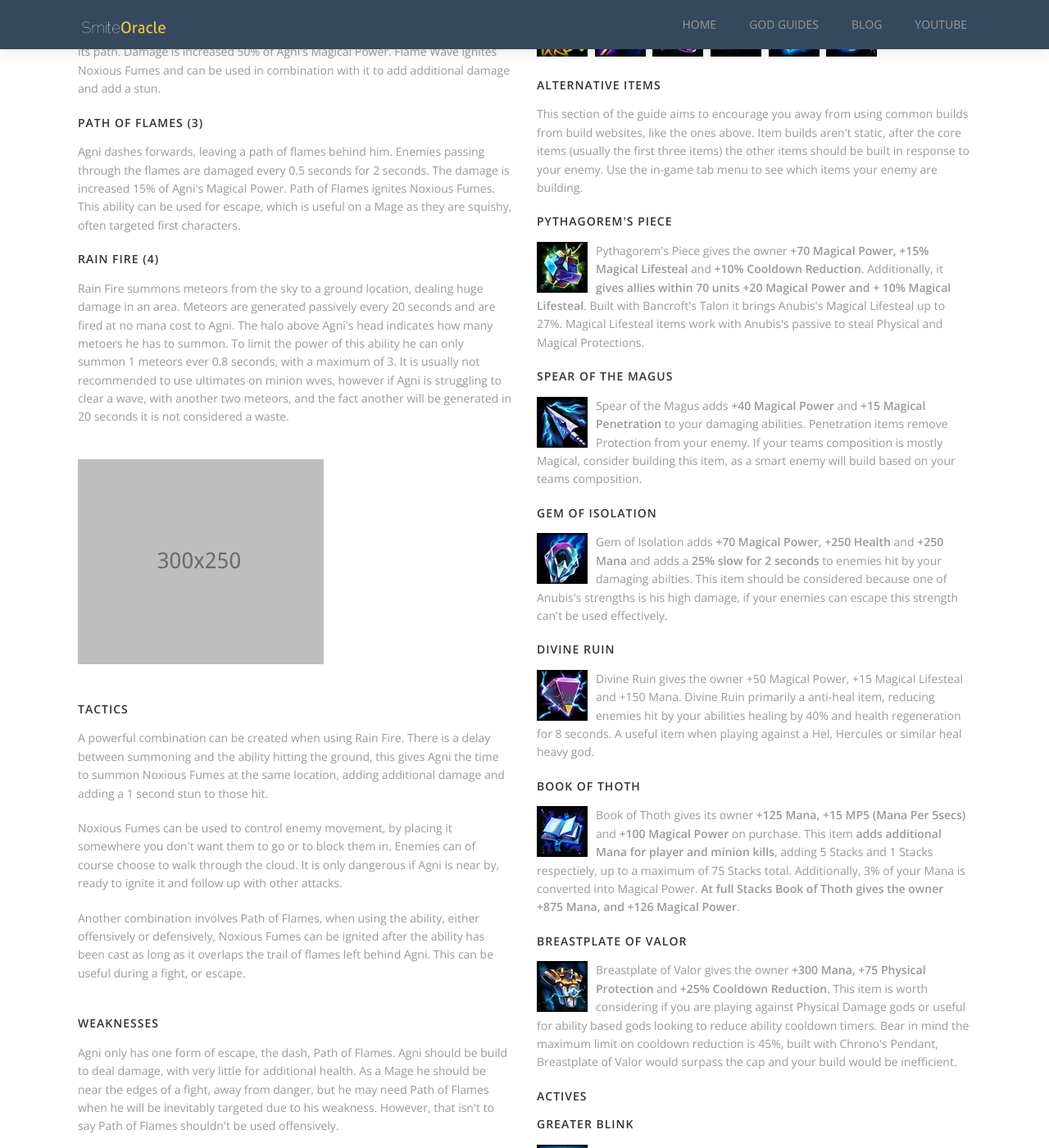
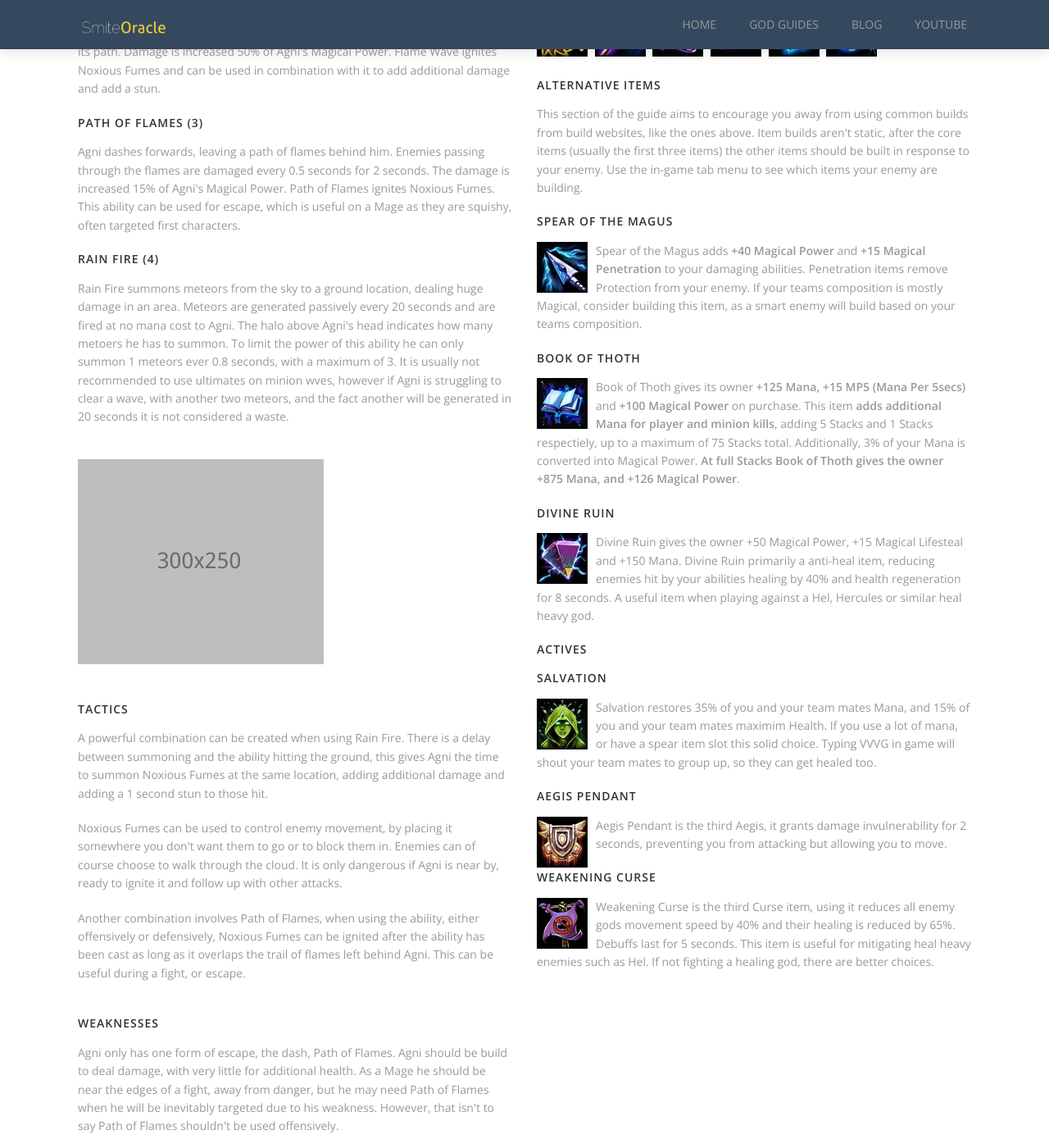
Before and after one commit to etims1/etims1.github.io, a Jekyll site: the page built from god-guides/agni.html, in a window 1280 px wide and 1400 px high, scrolled down 998 px. Shown: the whole window at 82% size. Built offline with Jekyll 4.4.1, drawn with Linux system fonts in a browser that asks for light colours; nearby versions of some CDN libraries; some of the changed text lies outside the part shown.

Commit message:
Fixed blog post link
Also removed items from agni

```diff
--- a/god-guides/agni.html
+++ b/god-guides/agni.html
@@ -113,24 +113,18 @@
 
         <h4 class='padding-top'>Alternative Items</h4>
         <p>This section of the guide aims to encourage you away from using common builds from build websites, like the ones above. Item builds aren't static, after the core items (usually the first three items) the other items should be built in response to your enemy. Use the in-game tab menu to see which items your enemy are building.</p>
-        <h4>Pythagorem's Piece</h4>
-        <div class='float-left alt-icon'><a href='#' class="hint--bottom" data-hint="Pythagorem's Piece"><img alt="" src="{{site.url}}/images/icons/pythagorems-piece.jpg" /></a></div><p>Pythagorem's Piece gives the owner <strong>+70 Magical Power, +15% Magical Lifesteal</strong> and <strong>+10% Cooldown Reduction</strong>. Additionally, it <strong>gives allies within 70 units +20 Magical Power and + 10% Magical Lifesteal</strong>. Built with Bancroft's Talon it brings Anubis's Magical Lifesteal up to 27%. Magical Lifesteal items work with Anubis's passive to steal Physical and Magical Protections.</p>
         <h4>Spear of the Magus</h4>
         <div class='float-left alt-icon'><a href='#' class="hint--bottom" data-hint="Spear of the Magus"><img alt="" src="{{site.url}}/images/icons/spear-of-magus.jpg" /></a></div><p>Spear of the Magus adds <strong>+40 Magical Power</strong> and <strong>+15 Magical Penetration</strong> to your damaging abilities. Penetration items remove Protection from your enemy. If your teams composition is mostly Magical, consider building this item, as a smart enemy will build based on your teams composition.</p>
-        <h4>Gem of Isolation</h4>
-        <div class='float-left alt-icon'><a href='#' class="hint--bottom" data-hint="Gem of Isolation"><img alt="" src="{{site.url}}/images/icons/gem-of-isolation.jpg" /></a></div><p>Gem of Isolation adds <strong>+70 Magical Power, +250 Health</strong> and <strong>+250 Mana</strong> and adds a <strong>25% slow for 2 seconds</strong> to enemies hit by your damaging abilties. This item should be considered because one of Anubis's strengths is his high damage, if your enemies can escape this strength can't be used effectively.</p>
+        <h4>Book of Thoth</h4>
+        <div class='float-left alt-icon'><a href='#' class="hint--bottom" data-hint="Book of Thoth"><img alt="" src="{{site.url}}/images/icons/book-of-thoth.jpg" /></a></div><p>Book of Thoth gives its owner <strong>+125 Mana, +15 MP5 (Mana Per 5secs)</strong> and <strong>+100 Magical Power</strong> on purchase. This item <strong>adds additional Mana for player and minion kills</strong>, adding 5 Stacks and 1 Stacks respectiely, up to a maximum of 75 Stacks total. Additionally, 3% of your Mana is converted into Magical Power. <strong>At full Stacks Book of Thoth gives the owner +875 Mana, and +126 Magical Power</strong>.</p>
         <h4>Divine Ruin</h4>
         <div class='float-left alt-icon'><a href='#' class="hint--bottom" data-hint="Divine Ruin"><img alt="" src="{{site.url}}/images/icons/divine-ruin.jpg" /></a></div><p>Divine Ruin gives the owner +50 Magical Power, +15 Magical Lifesteal and +150 Mana. Divine Ruin primarily a anti-heal item, reducing enemies hit by your abilities healing by 40% and health regeneration for 8 seconds. A useful item when playing against a Hel, Hercules or similar heal heavy god.</p>
-        <h4>Book of Thoth</h4>
-        <div class='float-left alt-icon'><a href='#' class="hint--bottom" data-hint="Book of Thoth"><img alt="" src="{{site.url}}/images/icons/book-of-thoth.jpg" /></a></div><p>Book of Thoth gives its owner <strong>+125 Mana, +15 MP5 (Mana Per 5secs)</strong> and <strong>+100 Magical Power</strong> on purchase. This item <strong>adds additional Mana for player and minion kills</strong>, adding 5 Stacks and 1 Stacks respectiely, up to a maximum of 75 Stacks total. Additionally, 3% of your Mana is converted into Magical Power. <strong>At full Stacks Book of Thoth gives the owner +875 Mana, and +126 Magical Power</strong>.</p>
-        <h4>Breastplate of Valor</h4>
-        <div class='float-left alt-icon'><a href='#' class="hint--bottom" data-hint="Breastplate of Valor"><img alt="" src="{{site.url}}/images/icons/breastplate-of-valor.jpg" /></a></div><p>Breastplate of Valor gives the owner <strong>+300 Mana, +75 Physical Protection</strong> and <strong>+25% Cooldown Reduction</strong>. This item is worth considering if you are playing against Physical Damage gods or useful for ability based gods looking to reduce ability cooldown timers. Bear in mind the maximum limit on cooldown reduction is 45%, built with Chrono's Pendant, Breastplate of Valor would surpass the cap and your build would be inefficient.</p>
 
         <h4>Actives</h4>
-        <h4>Greater Blink</h4>
-        <div class='float-left alt-icon'><a href='#' class="hint--bottom" data-hint="Greater Blink"><img alt="" src="{{site.url}}/images/icons/greater-blink.jpg" /></a></div><p>Greater Blink allows the user to teleport a short distance. On Ymir this item is useful for initiating team fights. Greater Blink is the suggested choice, over combat blink, because while combat blink allows you to blink during combat its cooldown time is 180 seconds. While Greater Blink enjoys a 70 second cooldown, however you can't have been in combat for 5 seconds before blinking.</p>
         <h4>Salvation</h4>
         <div class='float-left alt-icon'><a href='#' class="hint--bottom" data-hint="Salvation"><img alt="" src="{{site.url}}/images/icons/salvation.jpg" /></a></div><p>Salvation restores 35% of you and your team mates Mana, and 15% of you and your team mates maximim Health. If you use a lot of mana, or have a spear item slot this solid choice. Typing VVVG in game will shout your team mates to group up, so they can get healed too.</p>
+        <h4>Aegis Pendant</h4>
+        <div class='float-left alt-icon'><a href='#' class="hint--bottom" data-hint="Aegis Pendant"><img alt="" src="{{site.url}}/images/icons/aegis-pendant.jpg" /></a></div><p>Aegis Pendant is the third Aegis, it grants damage invulnerability for 2 seconds, preventing you from attacking but allowing you to move.</p>
         <h4>Weakening Curse</h4>
         <div class='float-left alt-icon'><a href='#' class="hint--bottom" data-hint="Weakening Curse"><img alt="" src="{{site.url}}/images/icons/weakening-curse.jpg" /></a></div><p>Weakening Curse is the third Curse item, using it reduces all enemy gods movement speed by 40% and their healing is reduced by 65%. Debuffs last for 5 seconds. This item is useful for mitigating heal heavy enemies such as Hel. If not fighting a healing god, there are better choices.</p>
         </div>
```
Also changed, not shown: _posts/2015-09-23-22nd-sept-patch-notes.markdown (renamed from _posts/2015-09-23-22ndsept-patch-notes.markdown).
